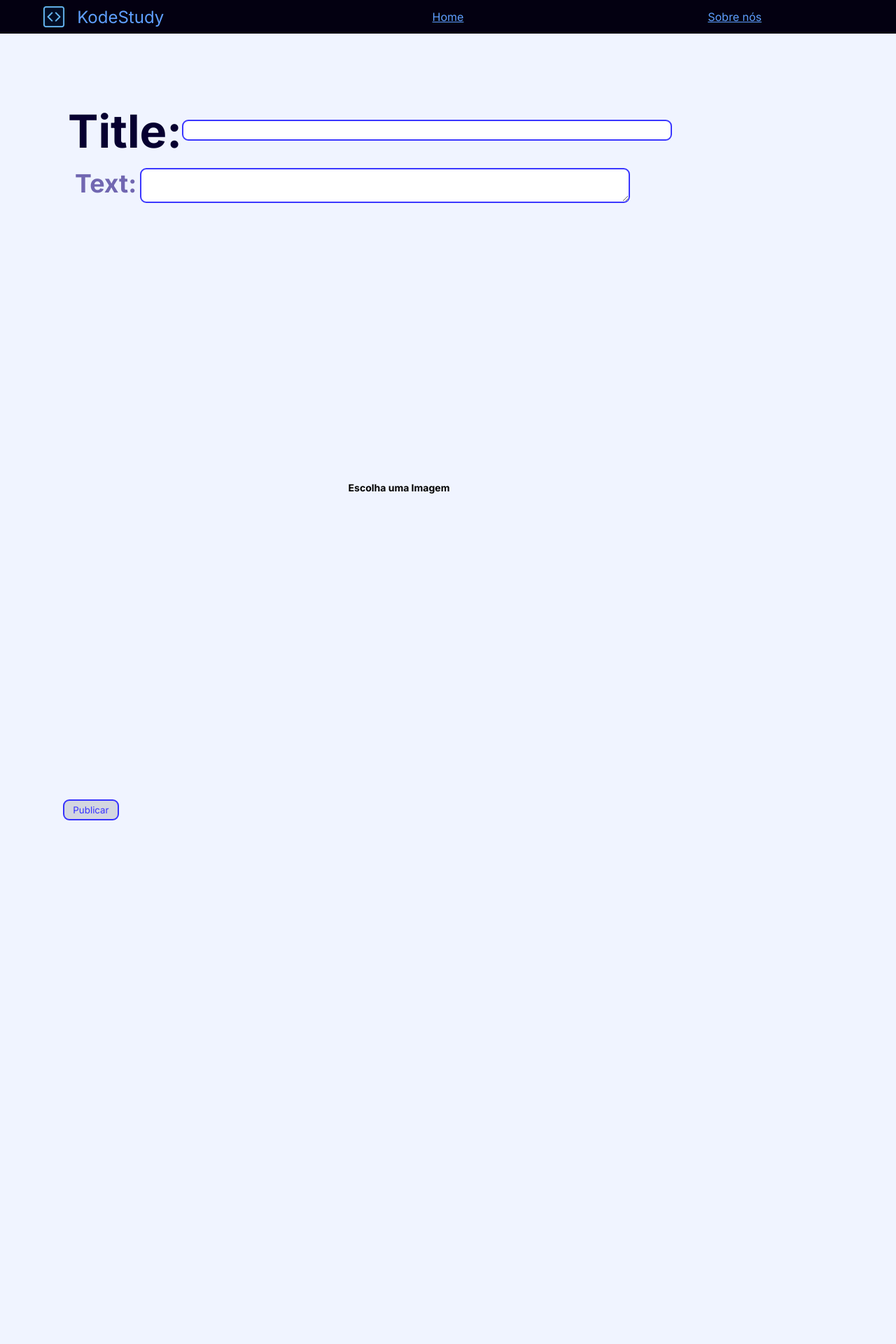
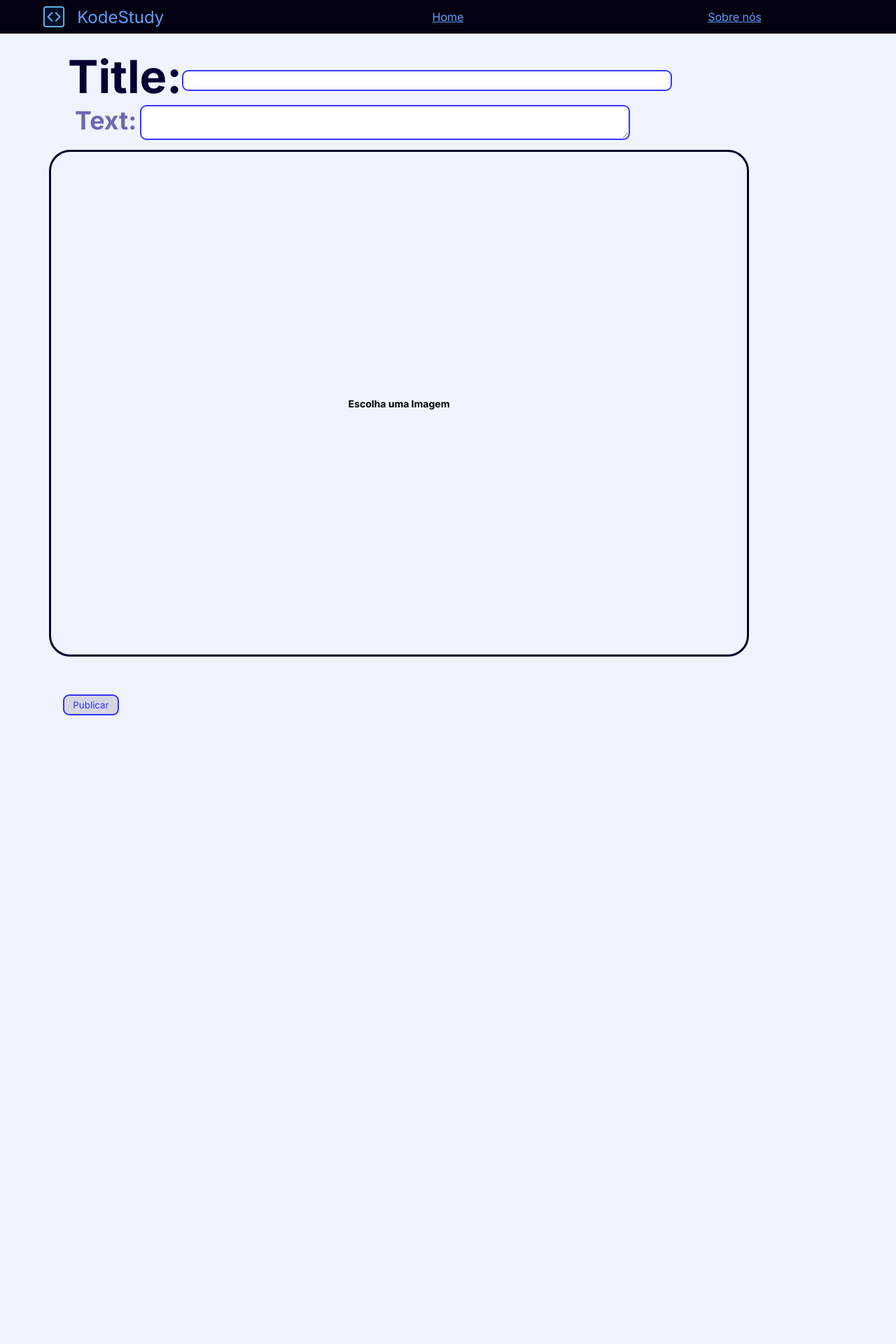
Before and after one commit to KauanG-bot/Programming-Students-Article, a PHP site: page /postagem.html in a window 1280 px wide; the page is wider, and only the part inside the window is pictured. Shown: the top 1920 px of that part at 70% size. After the commit the page ends 1022 px from the top of that part, so only its background shows below. Run offline with PHP 8.4, Linux system fonts and the light colour scheme.

Commit message:
Add files via upload

```diff
--- a/AboutUs.html
+++ b/AboutUs.html
@@ -20,8 +20,7 @@
             </a>
             <nav>
                 <a href="index.html" class="Home">Home</a>
-                <a href="#" class="Artigos" onclick="scrollDown()">Artigos</a>
-                <a href="AboutUs.html" class="Sobre">Sobre nós</a>
+                <a href="AboutUs.html" class="Sobre">About Us</a>
                 <a href="postagem.html" class="Post">Postagem</a>
             </nav>
         </div>
--- a/ArtigoKotlin.html
+++ b/ArtigoKotlin.html
@@ -20,9 +20,8 @@
             </a>
             <nav>
                 <a href="index.html" class="Home">Home</a>
-                <a href="#" class="Artigos" onclick="scrollDown()">Artigos</a>
-                <a href="#" class="Sobre">Sobre nós</a>
-                <a href="postagem.html" class="Post">Postagem</a>
+                <a href="#" class="Sobre">About Us</a>
+                <a href="postagem.html" class="Post">Post</a>
             </nav>
         </div>
     </header>
--- a/ArtigoPython.html
+++ b/ArtigoPython.html
@@ -16,8 +16,8 @@
     <div class="tela">
         <div class="Cabecalho">
             <a href="index.html" class="Home">Home</a>
-            <a href="postagem.html"  class="Post">Postagem</a>
-            <a href="AboutUs.html" class="Sobre">Sobre n&oacute;s</a>
+            <a href="postagem.html"  class="Post">Post</a>
+            <a href="AboutUs.html" class="Sobre">About Us</a>
             <p class="Kode">KodeStudy</p>
             <img src="Imagens/image.png" class="Kodeimage">
         </div>
--- a/ArtigoSQL.css
+++ b/ArtigoSQL.css
@@ -11,7 +11,7 @@ body {
     font-family: "poppins", sans-serif;
     background: #F0F4FF;
     margin-bottom: 50px;
-    width: 1510px;
+    width: 1480px;
 }
 @media (max-width: 1252px) {
     body {
@@ -289,6 +289,7 @@ body {
     font-family: Inter;
     font-weight: 700;
     font-size: 1.5rem;
+    width: 1000px;
 }
 
 @media screen and (max-width: 1252px) {
@@ -367,6 +368,7 @@ body {
     font-family: Inter;
     font-weight: 700;
     font-size: 1.5rem;
+    width: 1000px;
 }
 
 @media screen and (max-width: 1252px) {
@@ -426,6 +428,7 @@ body {
     font-family: Inter;
     font-weight: 700;
     font-size: 1.5rem;
+    width: 1000px;
 }
 
 .Learning_SQL {
@@ -526,6 +529,7 @@ body {
     font-family: inter;
     font-size: 1.5rem;
     position: relative;
+    width: 1500px;
 }
 
 .Text_Create {
--- a/ArtigoSQL.html
+++ b/ArtigoSQL.html
@@ -21,8 +21,8 @@
             </a>
             <nav>
                 <a href="index.html" class="Home">Home</a>
-                <a href="AboutUs.html" class="Sobre">Sobre nós</a>
-                <a href="postagem.html" class="Post">Postagem</a>
+                <a href="AboutUs.html" class="Sobre">About Us</a>
+                <a href="postagem.html" class="Post">Post</a>
             </nav>
         </div>
     </header>
--- a/index.html
+++ b/index.html
@@ -17,9 +17,9 @@
         <!-- !Cabeçalho inicial com informações de inicio, pagina de artigos e sobre nós-->
         <div class="Cabecalho">
             <a href="index.html" class="Home">Home</a>
-            <a href="#" class="Artigos" onclick="scrollDown()">Artigos</a>
-            <a href="AboutUs.html" class="Sobre">Sobre n&oacute;s</a>
-            <a href="postagem.html" class="Post">Postagem</a>
+            <a href="#" class="Artigos" onclick="scrollDown()">Articles</a>
+            <a href="AboutUs.html" class="Sobre">About Us</a>
+            <a href="postagem.html" class="Post">Post</a>
             <p class="Kode">KodeStudy</p>
             <img src="Imagens/image.png" class="Kodeimage">
 
--- a/postagem.css
+++ b/postagem.css
@@ -9,19 +9,22 @@ body {
   font-family: "poppins", sans-serif;
   background: #F0F4FF;
   margin-bottom: 50px;
-  width: 1510px;
+  width: 1480px;
 }
 @media (max-width: 1252px) {
   body {
-  width: 1200px;
+  width: 1400px;
   }
 }
 
-@media (min-width: 768px) and (max-width: 1510px) {
+@media (min-width: 768px) and (max-width: 1400px) {
   body {
-      min-height: 390vh;
+      min-height: 200vh;
       margin-bottom: 50px;
-
+      justify-content:center;
+      align-items: center;
+       top:40px;
+       margin-bottom: 10px;
   }
 }
 
@@ -154,11 +157,11 @@ body {
 
 .title {
   color: rgba(7.000000057742, 0, 48.000000938773155, 1);
-  width: 1627px;
+  width: 1000px;
   height: 78px;
   position: absolute;
   left: 97px;
-  top: 148px;
+  top: 70px;
   font-family: Inter;
   text-align: left;
   font-size: 65px;
@@ -172,7 +175,7 @@ body {
   height: 43px;
   position: absolute;
   left: 107px;
-  top: 240px;
+  top: 150px;
   font-family: Inter;
   text-align: left;
   font-size: 35.8758430480957px;
@@ -185,7 +188,7 @@ body {
   width: 1993px;
   height: 320px;
   position: absolute;
-  left: 107px;
+  left: 100px;
   top: 1175px;
   font-family: Inter;
   text-align: left;
@@ -202,25 +205,25 @@ body {
   height: 724px;
   position: absolute;
   left: 70px;
-  top: 270px;
+  top: 150px;
   border-radius: 30px;
   display: flex;
   justify-content: center;
   align-items: center;
   position: relative;
   cursor: pointer;
+  border: 3px solid rgba(7.1001332346349955, 0.44010986981447786, 48.01171950995922, 1);
 }
 
 #imagePreview {
   width: 70%;
-  max-width: 1000px;
+  max-width: 700px;
   min-width: 200px;
   height: auto;
   margin: 40px; /* Ajuste conforme necessário */
-  left: 70px;
-  top: 400px;
+  left: 50px;
+  top: 200px;
   position: absolute;
-  box-shadow: 0px 4px 4px rgba(0, 0, 0, 0.25);
 }
 
 
@@ -253,7 +256,7 @@ body {
   background: rgba(0, 0, 0, 0.12);
   border-radius: 50px;
   opacity: 1;
-  top: 1150px;
+  top: 1000px;
   left: 10%;
   position: absolute;
   text-decoration: none;
@@ -282,7 +285,7 @@ body {
   border-image: initial;
   color: rgba(7.1001332346349955, 0.44010986981447786, 48.01171950995922, 1);
   left: 200px;
-  top: 240px;
+  top: 150px;
   padding: 2px;
   position: absolute;
 }
@@ -298,7 +301,7 @@ body {
   border-image: initial;
   color: rgba(7.1001332346349955, 0.44010986981447786, 48.01171950995922, 1);
   left: 260px;
-  top: 170.9px;
+  top: 100px;
   padding: 2px;
   position: absolute;
 }
```
Also changed, not shown: ArtigoKotlin.css (+48 -7 lines), ArtigoPython.css (+4 -4 lines), main.css (+7 -7 lines), postagem.php (+5 -6 lines).
